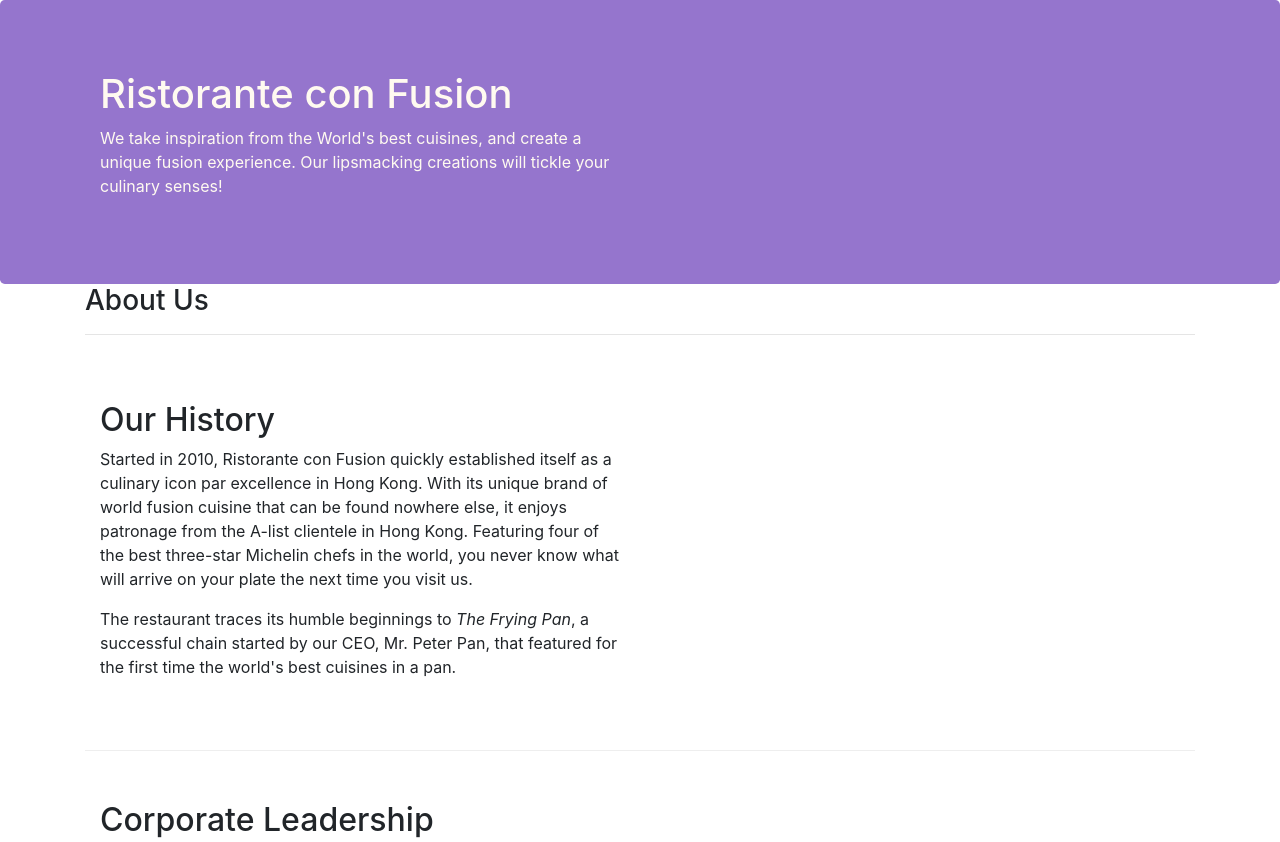
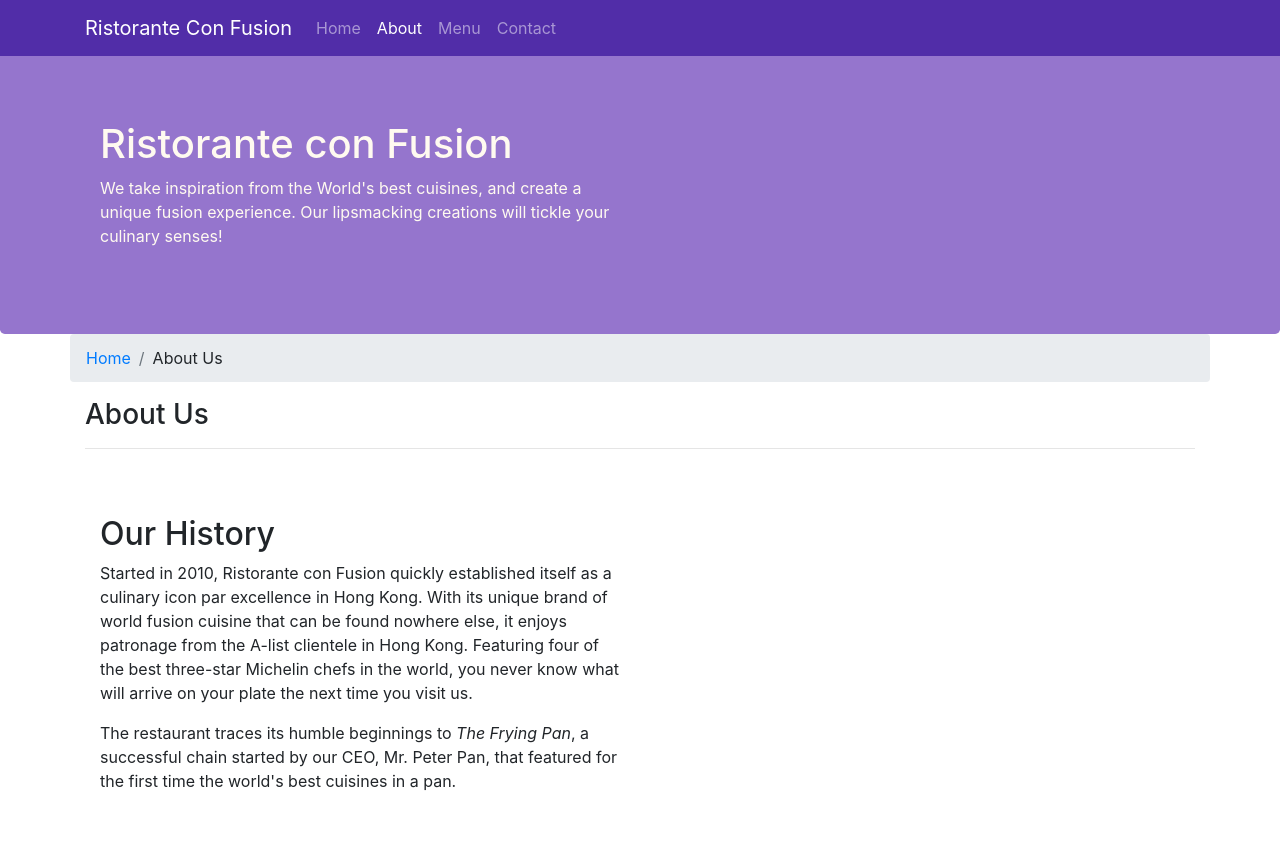
Before and after one commit to royFloresNyc/bootstrap4-exercise-conFusion, a website: page aboutus.html in a window 1280 px wide. Shown: the top 842 px of the page. Drawn offline with nearby package versions, Linux system fonts and the light colour scheme.

Commit message:
Navbar and Breadcrumbs

```diff
--- a/aboutus.html
+++ b/aboutus.html
@@ -19,6 +19,23 @@
 
 <body>
 
+    <nav class="navbar navbar-dark navbar-expand-sm fixed-top">
+        <div class="container">
+            <button class="navbar-toggler" type="button" data-toggle="collapse" data-target="#Navbar">
+                <span class="navbar-toggler-icon"></span>
+            </button>
+            <a class="navbar-brand" href="./index.html">Ristorante Con Fusion</a>
+            <div class="collapse navbar-collapse" id="Navbar">
+                <ul class="navbar-nav mr-auto">
+                    <li class="nav-item"><a class="nav-link" href="./index.html">Home</a></li>
+                    <li class="nav-item active"><a class="nav-link" href="#">About</a></li>
+                    <li class="nav-item"><a class="nav-link" href="#">Menu</a></li>
+                    <li class="nav-item"><a class="nav-link" href="#">Contact</a></li>
+                </ul>
+            </div>
+        </div>
+    </nav>
+
     <header class="jumbotron">
         <div class="container">
             <div class="row row-header">
@@ -34,6 +51,10 @@
 
     <div class="container">
         <div class="row">
+            <ol class="col-12 breadcrumb">
+                <li class="breadcrumb-item"><a href="./index.html">Home</a></li>
+                <li class="breadcrumb-item"><a>About Us</a></li>
+            </ol>
             <div class="col-12">
                <h3>About Us</h3>
                <hr>
--- a/css/styles.css
+++ b/css/styles.css
@@ -28,3 +28,12 @@ address {
   margin: 0px;
   color: #0f0f0f;
 }
+
+body {
+  padding-top: 50px;
+  z-index: 0;
+}
+
+.navbar-dark {
+  background-color: #512da8;
+}
```
Also changed, not shown: index.html (+17 -0 lines).
